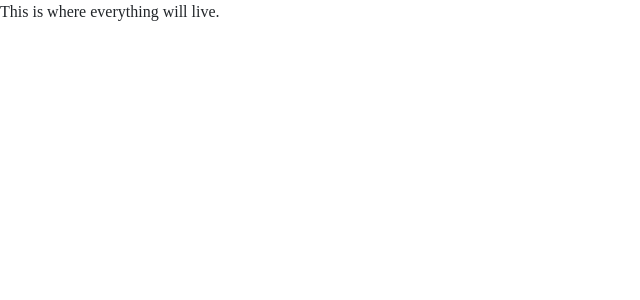
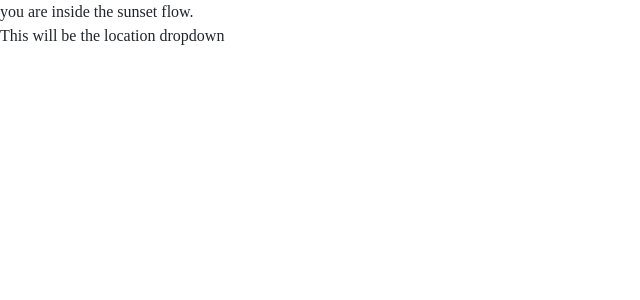
Before and after one commit to curtislin7/sun-tracker, a React (Create React App) app in the folder client/: page / in a window 1280 px wide. Shown: the top 300 px of the page, without its empty margins (0-640 px from the left). Built offline with nearby package versions, Linux system fonts and the light colour scheme.

Commit message:
Add pages and components structure

```diff
--- a/client/src/App.js
+++ b/client/src/App.js
@@ -1,14 +1,17 @@
 import React from 'react';
-import logo from './logo.svg';
+import { Route, Switch } from 'react-router-dom'
+import { ThemeProvider } from '@material-ui/core/styles';
+import SunsetFlow from './Pages/SunsetFlow.jsx'
+import { theme } from './AppTheme';
 
 function App() {
   return (
-    <div className="App">
-      <header className="App-header">
-       This is where everything will live.
-      </header>
-    </div>
-  );
+    <ThemeProvider theme={theme}>
+        <Switch>
+          <Route path="/" component={SunsetFlow}/>
+        </Switch>
+    </ThemeProvider>
+  )
 }
 
 export default App;
--- /dev/null
+++ b/client/src/AppTheme.js
@@ -0,0 +1,21 @@
+import { createMuiTheme } from '@material-ui/core/styles';
+import green from '@material-ui/core/colors/green';
+
+export const theme = createMuiTheme({
+    palette: {
+      primary: {
+          main: '#fffdd0'
+      },
+      secondary: green,
+      gradient: 'linear-gradient(45deg, #5b5a69 30%, #7fffd4 90%)',
+    },
+    typography: {
+        fontFamily: [
+          'Times, serif',
+          'sans-serif',
+          '"Apple Color Emoji"',
+          '"Segoe UI Emoji"',
+          '"Segoe UI Symbol"',
+        ].join(','),
+      },
+});
--- /dev/null
+++ b/client/src/Components/LocationDropdown.jsx
@@ -0,0 +1,16 @@
+import React from 'react';
+import PlacesAutocomplete, {
+    geocodeByAddress,
+    getLatLng,
+} from 'react-places-autocomplete';
+
+
+const LocationDropdown = () => {
+    return (
+        <div>
+            This will be the location dropdown
+        </div>
+    );
+};
+
+export default LocationDropdown;
--- a/client/src/Pages/SunsetFlow.jsx
+++ b/client/src/Pages/SunsetFlow.jsx
@@ -1 +1,13 @@
 import React from 'react';
+import LocationDropdown from '../Components/LocationDropdown.jsx'
+
+const SunsetFlow = () => {
+    return (
+        <div>
+            you are inside the sunset flow.
+            <LocationDropdown/>
+        </div>
+    );
+}
+
+export default SunsetFlow;
--- a/client/src/index.js
+++ b/client/src/index.js
@@ -1,6 +1,13 @@
 import React from 'react';
 import ReactDOM from 'react-dom';
 import './index.css';
-import App from './App';
+import { BrowserRouter } from 'react-router-dom'
+import App from './App'
 
-ReactDOM.render(<App />, document.getElementById('root'));
+const routing = (
+    <BrowserRouter>
+        <App/>
+    </BrowserRouter>
+);
+
+ReactDOM.render(routing, document.getElementById('root'));
```
Also changed, not shown: client/src/Pages/AboutMe.jsx (added).
